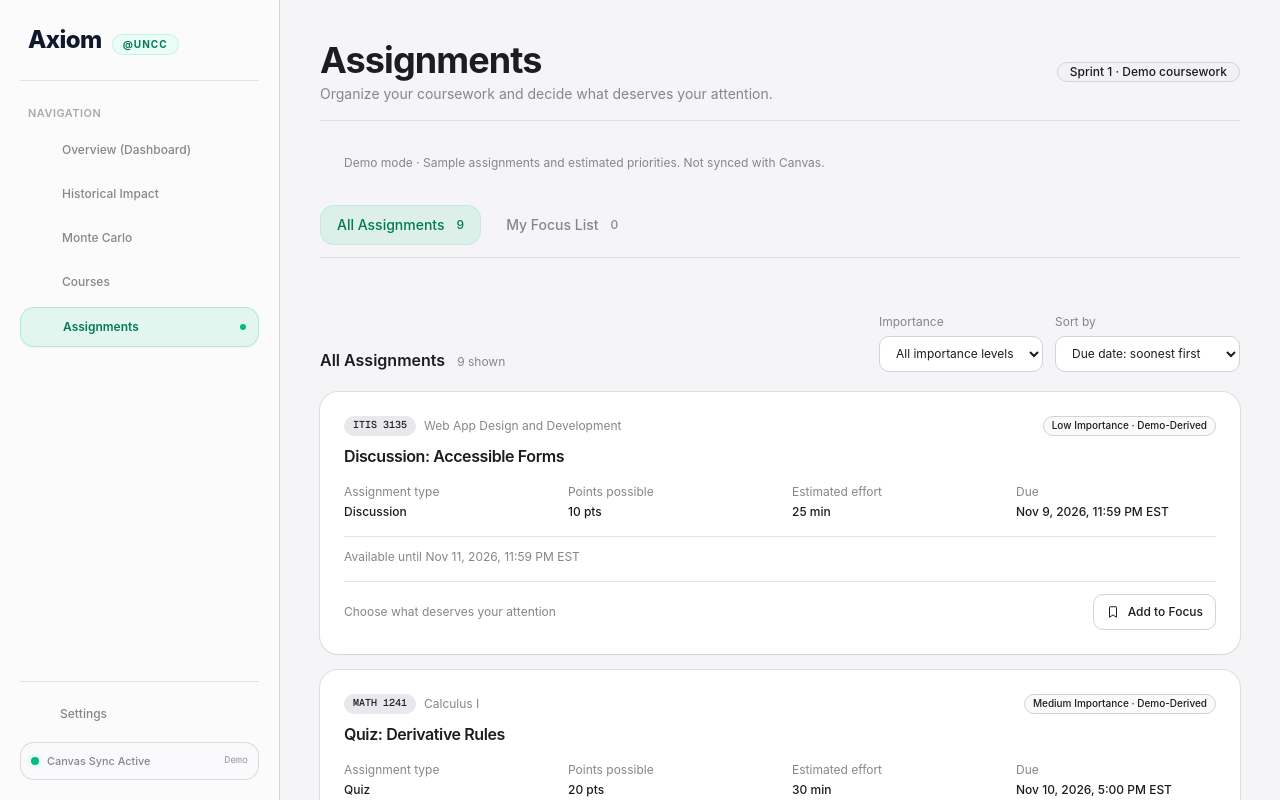
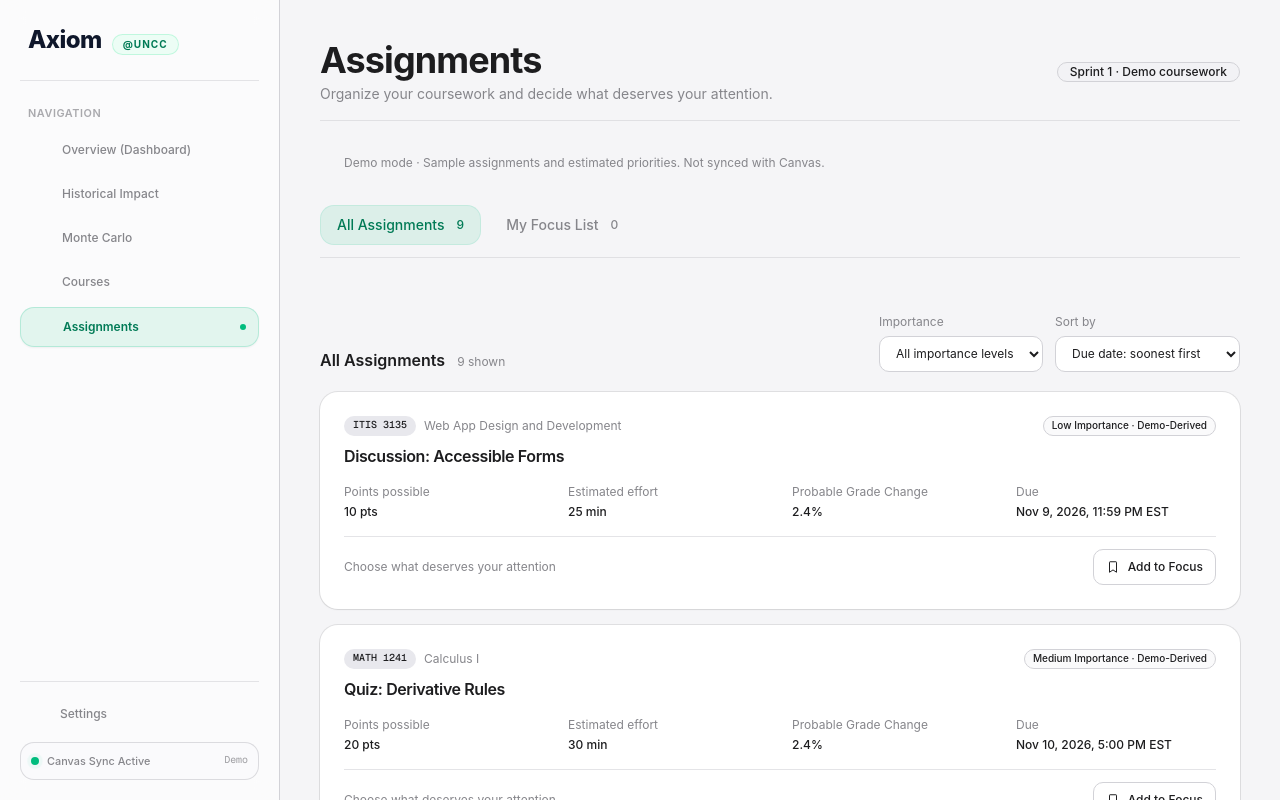
Before and after one commit to darien-castro/Axiom, a Next.js app in the folder apps/web/: page /site/assignments in a window 1280 px wide. Built offline with nearby package versions, Linux system fonts and the light colour scheme; some icons are missing.

Commit message:
chore: change text

```diff
--- a/apps/web/components/custom/focus/AssignmentFocusCard.tsx
+++ b/apps/web/components/custom/focus/AssignmentFocusCard.tsx
@@ -33,12 +33,10 @@ export default function AssignmentFocusCard({ assignment, saved, disabled = fals
         </Badge>
       </div>
       <dl className="grid gap-x-6 gap-y-3 text-xs sm:grid-cols-2 lg:grid-cols-4">
-        <div><dt className="text-muted-foreground">Assignment type</dt><dd className="mt-1 font-medium">{assignment.type}</dd></div>
         <div><dt className="text-muted-foreground">Points possible</dt><dd className="mt-1 font-medium">{assignment.pointsPossible} pts</dd></div>
         <div><dt className="text-muted-foreground">Estimated effort</dt><dd className="mt-1 font-medium">{effort}{assignment.type === "Major assessment" ? " (including preparation)" : ""}</dd></div>
-        <div><dt className="text-muted-foreground">Due</dt><dd className="mt-1 font-medium"><time dateTime={assignment.dueAt}>{dateFormatter.format(new Date(assignment.dueAt))}</time></dd></div>
+        <div><dt className="text-muted-foreground">Probable Grade Change</dt><dd className="mt-1 font-medium"> 2.4%</dd></div><div><dt className="text-muted-foreground">Due</dt><dd className="mt-1 font-medium"><time dateTime={assignment.dueAt}>{dateFormatter.format(new Date(assignment.dueAt))}</time></dd></div>
       </dl>
-      {assignment.availableUntil && <p className="border-t border-border/60 pt-3 text-xs text-muted-foreground">Available until <time dateTime={assignment.availableUntil}>{dateFormatter.format(new Date(assignment.availableUntil))}</time></p>}
       <div className="flex flex-wrap items-center justify-between gap-3 border-t border-border/60 pt-3">
         <span className="text-xs text-muted-foreground">{saved ? "Saved in your personal focus list" : "Choose what deserves your attention"}</span>
         <Button type="button" variant="outline" aria-pressed={saved} disabled={disabled}
```
